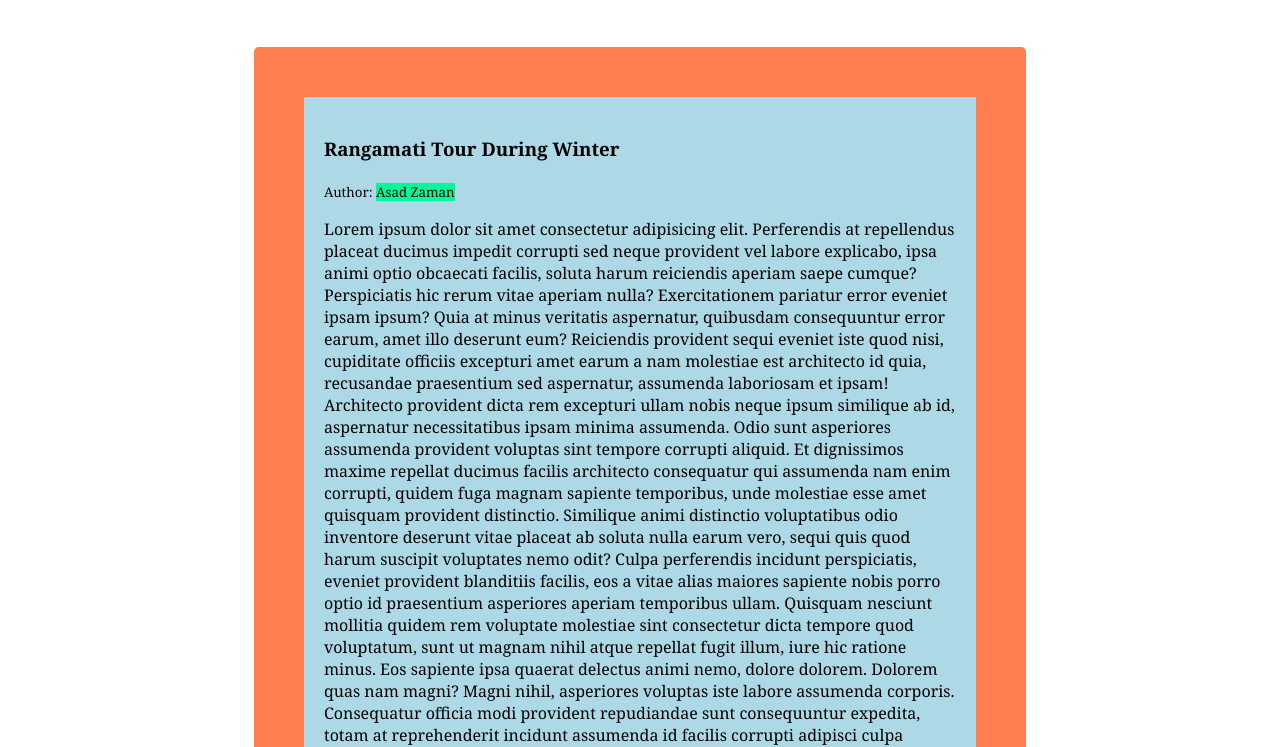
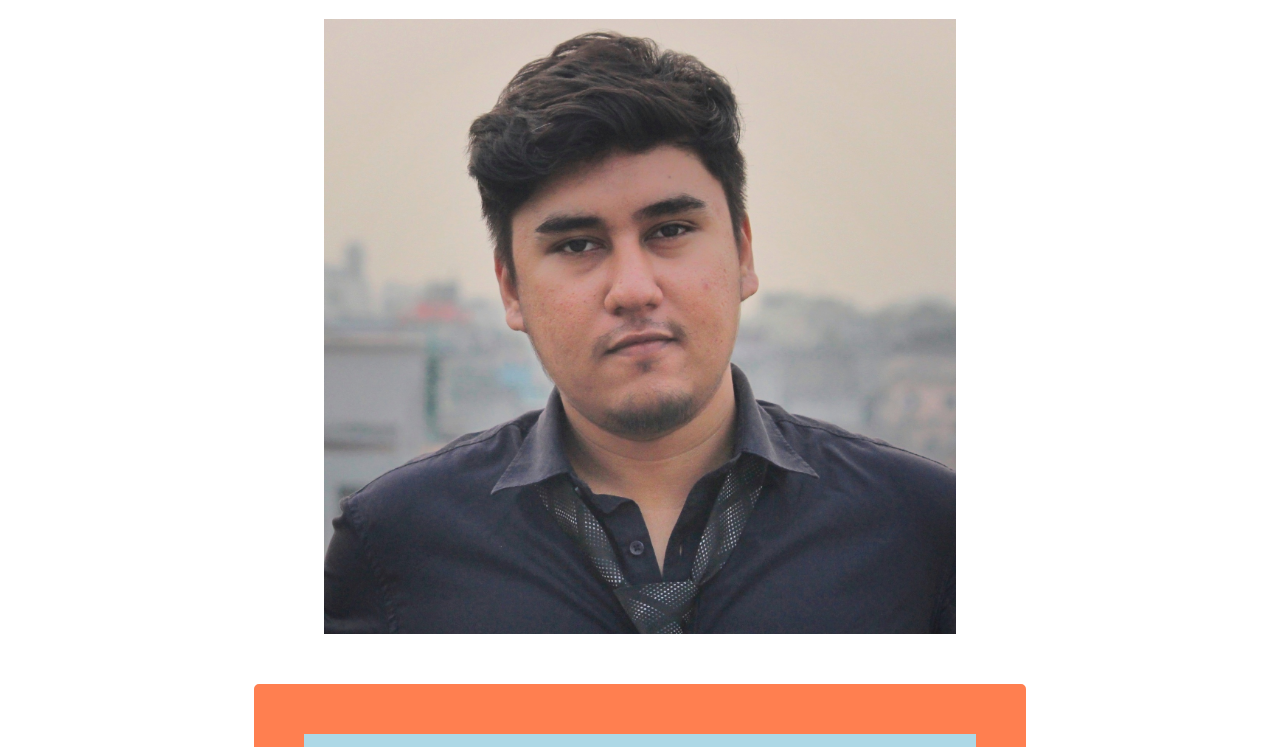
Before and after one commit to ixaman/my-first-repo, a plain HTML site: page index.html in a window 1280 px wide. Shown: the part 61-808 px from the top of the page. Drawn offline with Linux system fonts and the light colour scheme.

Commit message:
image added

```diff
--- a/index.html
+++ b/index.html
@@ -26,10 +26,17 @@
             background-color: mediumspringgreen;
 
         }
+        .img{
+            display: block;
+            width: 50%;
+            margin: auto;
+            height: auto;
+        }
     </style>
 </head>
 <body>
     <h1 class="first">Welcome to Travel Blog!</h1>
+    <img class="img" src="images/asad.jpeg" alt="">
 
     <div class="blog">
         <h3>Rangamati Tour During Winter</h3>
```
Also changed, not shown: images/asad.jpeg (added).
